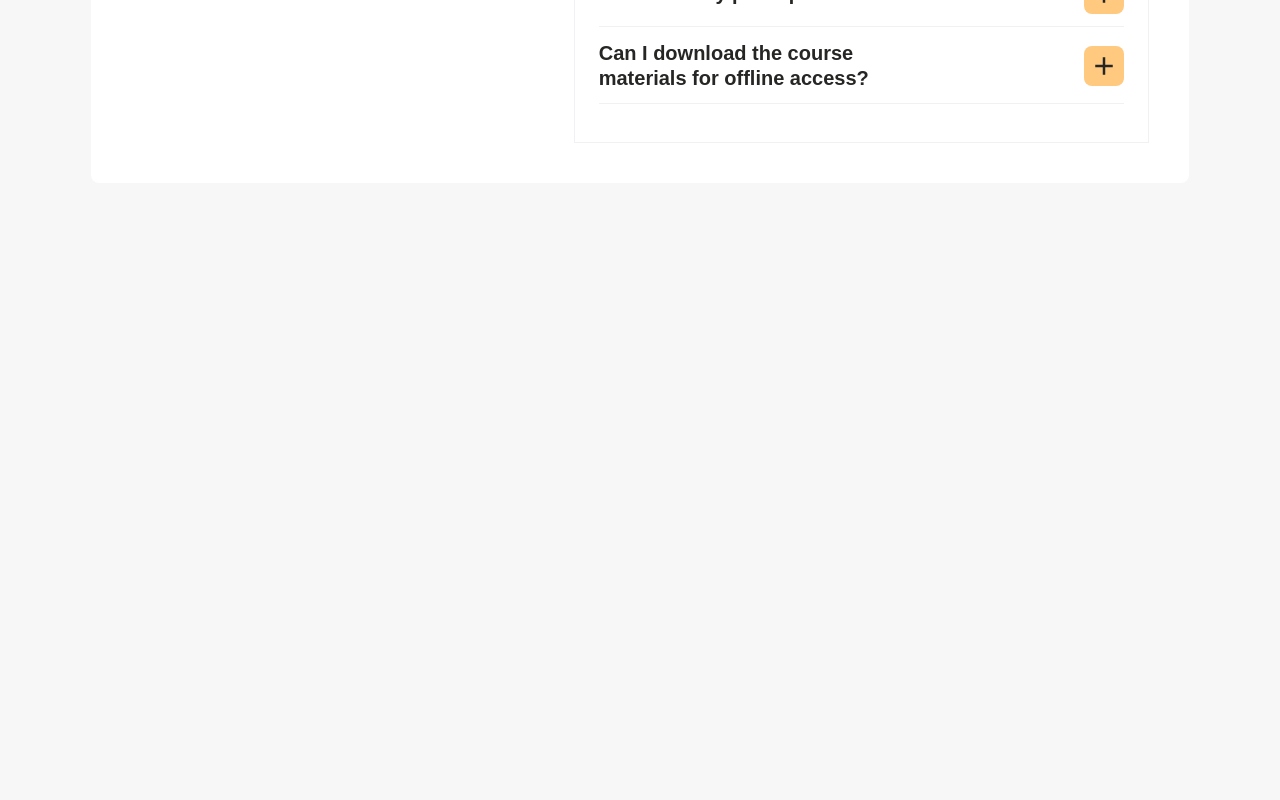
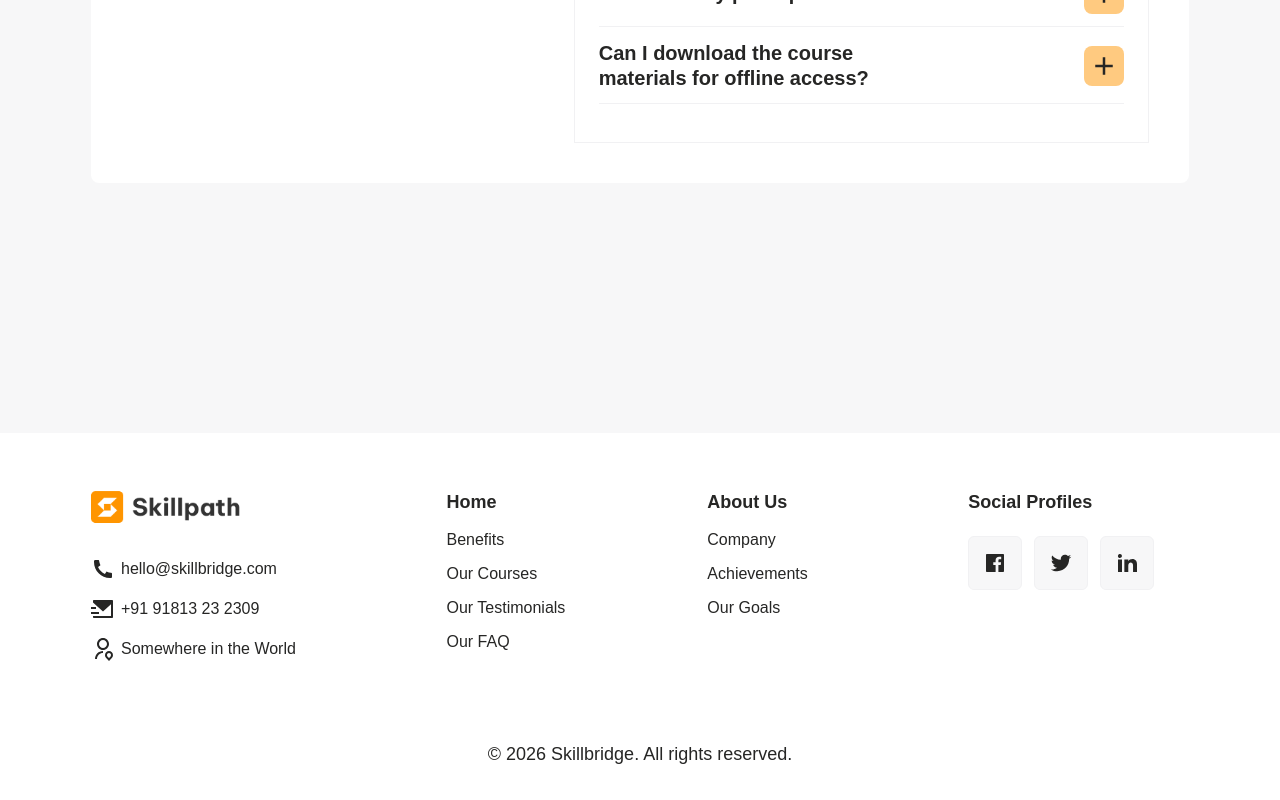
Before and after one commit to fahrypratama17/Project_React, a React (Vite) app in the folder e-learning-website/: page / in a window 1280 px wide. Shown: the part 6270-7070 px from the top of the page. Before the commit the page ends 6703 px from the top, so only its background shows below. Built offline with nearby package versions, Linux system fonts and the light colour scheme.

Commit message:
feat: add Footer component and integrate it into the main application layout

```diff
--- a/e-learning-website/src/App.jsx
+++ b/e-learning-website/src/App.jsx
@@ -5,6 +5,7 @@ import Benefits from "./components/Benefits.jsx";
 import Courses from "./components/Courses.jsx";
 import Testimonials from "./components/Testimonials.jsx";
 import FaqSec from "./components/FaqSec.jsx";
+import Footer from "./components/Footer.jsx";
 
 const App = () => {
   return (
@@ -17,6 +18,7 @@ const App = () => {
         <Testimonials />
         <FaqSec />
       </main>
+      <Footer />
     </>
   );
 };
--- /dev/null
+++ b/e-learning-website/src/components/Footer.jsx
@@ -0,0 +1,63 @@
+import React from 'react'
+import {contactInfo, footerLists, socialIcons} from "../constant/data.js";
+
+const Footer = () => {
+  return (
+    <footer className="pt-14 pb-8 bg-white">
+      <div className="container">
+
+        {/* Footer top */}
+        <div className="grid gap-10 sm:grid-cols-2 lg:grid-cols-[1fr_0.7fr_0.7fr_0.7fr]">
+          <div>
+            <div>
+              <img src="/images/logo.png"
+                   alt="footer logo"
+                   width={150}
+                   height={50}/>
+            </div>
+
+            <div className="mt-8 space-y-4">
+              {contactInfo.map((contact) => (
+                <a href="" key={contact.id} className="flex items-center gap-1.5 hover:text-orange-50 hover:underline transition-colors">
+                    {<contact.icon />}
+                    {contact.label}
+                </a>
+              ))}
+            </div>
+          </div>
+
+          {footerLists.map((list) => (
+            <div key={list.id} className="space-y-3">
+              <p className="text-lg font-semibold">{list.title}</p>
+              <ul className="space-y-2.5">
+                {list.links.map((link, index) => (
+                  <li key={index}>
+                    <a href="" className="hover:text-orange-50 transition-colors">{link.label}</a>
+                  </li>
+                ))}
+              </ul>
+            </div>
+          ))}
+
+          <div>
+            <p className="text-lg font-semibold">Social Profiles</p>
+            <div className="flex mt-5 gap-3">
+              {socialIcons.map((icon) => (
+                <button className="secondary-btn p-3.5 bg-white-97 hover:bg-white-99 hover:shadow-md transition-all" key={icon.id}>
+                  <a href="">{<icon.icon/>}</a>
+                </button>
+              ))}
+            </div>
+          </div>
+
+        </div>
+
+        {/* Footer bottom */}
+        <p className="mt-16 text-center lg:mt-20">&copy; {new Date().getFullYear()} Skillbridge. All rights reserved.</p>
+
+      </div>
+    </footer>
+  );
+};
+
+export default Footer;
--- a/e-learning-website/src/components/Testimonials.jsx
+++ b/e-learning-website/src/components/Testimonials.jsx
@@ -31,6 +31,11 @@ const Testimonials = () => {
                 navigation={{
                   prevEl: '.prev-btn',
                   nextEl: '.next-btn'
+                }}
+                autoplay={{
+                  delay: 3000,
+                  pauseOnMouseEnter: true,
+                  disableOnInteraction: false,
                 }}
                 className="mt-14 lg:mt-16">
 
```
